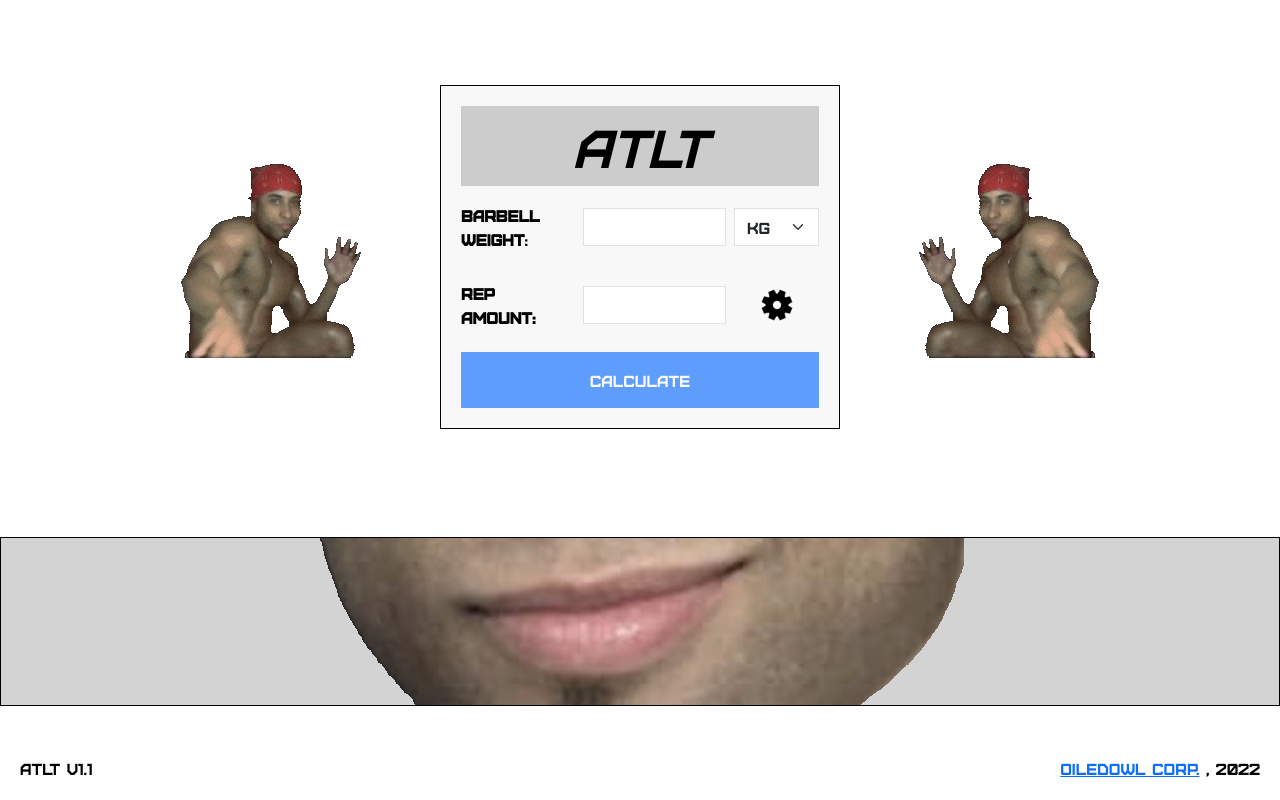
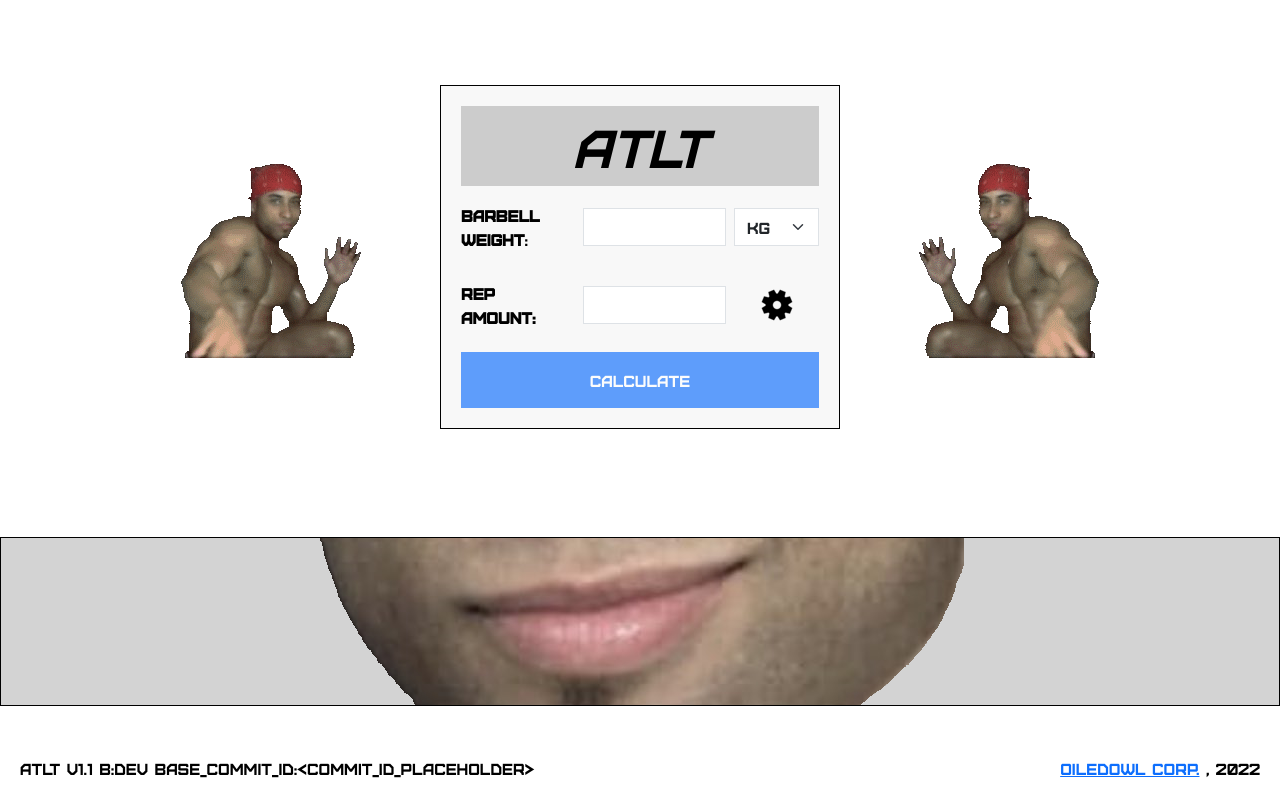
Before and after one commit to XXXRef/aTlT, a React (Vite) app in the folder code/app/: page / in a window 1280 px wide. Shown: the part 222-1022 px from the top of the page. Built offline with nearby package versions, Linux system fonts and the light colour scheme.

Commit message:
feature: introduce version info handling

```diff
--- /dev/null
+++ b/code/app/app_config.json
@@ -0,0 +1,7 @@
+{
+    "versionInfo": {
+        "versionNumber": "1.1"
+        , "branch": "dev"
+        , "commit": "<commit_id_placeholder>"
+    }
+}
--- a/code/app/src/Components/Footer.jsx
+++ b/code/app/src/Components/Footer.jsx
@@ -1,9 +1,16 @@
 import React from 'react'
+import verCfg from '../../app_config.json' with { type: 'json' };
+
+
+const versionInfo = verCfg.versionInfo;
+
 
 export default function Footer() {
   return (
     <div id="div_footer">
-      <div id="div_footer_leftpart">atlt v1.1</div>
+      <div id="div_footer_leftpart">
+        atlt v{versionInfo.versionNumber} b:{versionInfo.branch} base_commit_id:{versionInfo.commit}
+      </div>
       <div id="div_footer_rightpart"><span><a href="https://oiledowl.com">OiledOwl corp.</a> , 2022</span></div>
     </div>
   )
```
